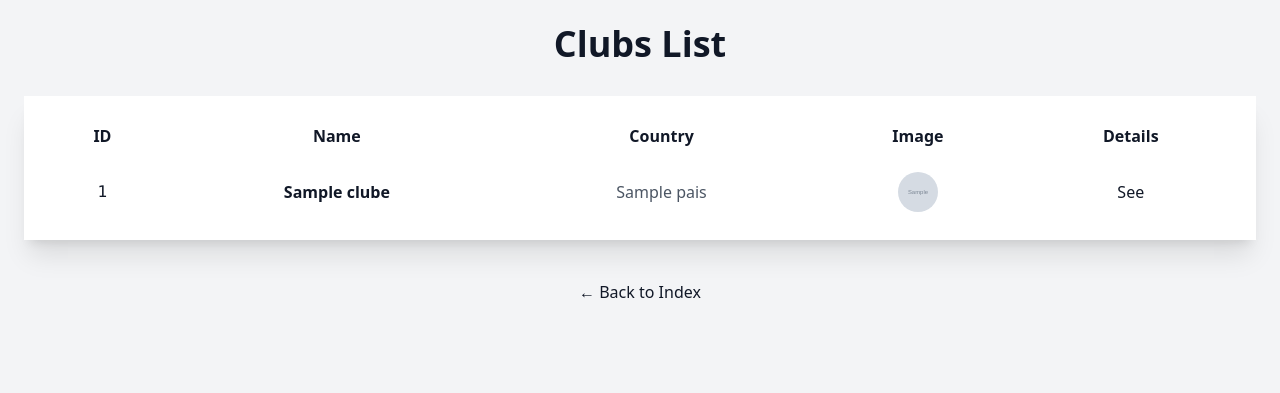
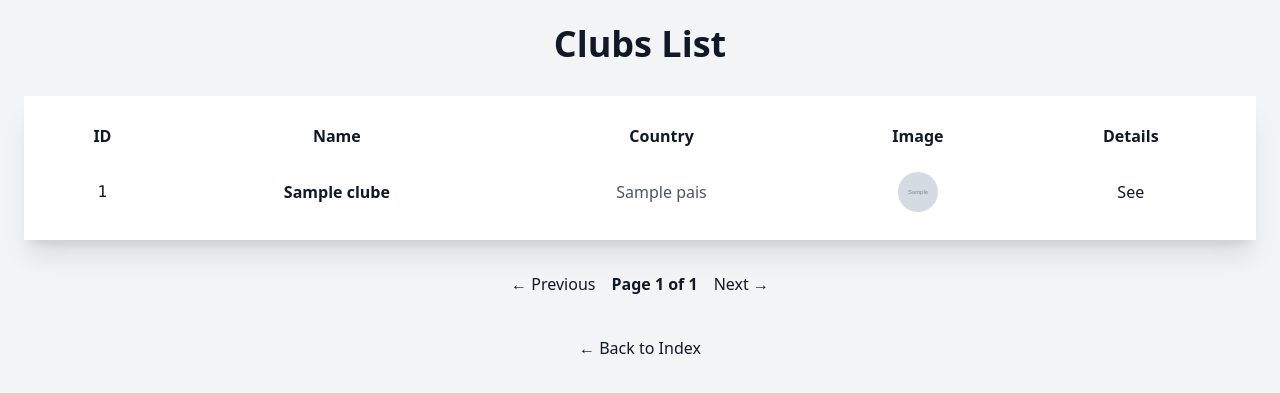
Before and after one commit to Bernardo2409/FBD_Project, a Flask app: template templates/clubs.html in a window 1280 px wide. Shown: the top 393 px of the page. Run offline with Flask 3, Linux system fonts and the light colour scheme; the template is opened without the code that fills it: most values are stand-ins (such as "Sample title", 1, 10 or a date in 2020); grey boxes marked "Sample" are stand-in pictures; some libraries are stand-ins or nearby versions.

Commit message:
Páginas

```diff
--- a/app.py
+++ b/app.py
@@ -1,7 +1,7 @@
 from flask import Flask, render_template, request, redirect, jsonify, url_for
 
-from persistence.players import list_all, read
-from persistence.clubs import list_all_clubs, read_club
+from persistence.players import list_all, list_paginated, read
+from persistence.clubs import list_all_clubs, list_paginated_clubs, read_club
 from persistence.users import create_user, login_user, get_users
 
 import random
@@ -49,9 +49,18 @@ def index():
 
 @app.route("/players")
 def players_list():
-    jogadores = list_all()
-    return render_template("players.html", jogadores=jogadores)
+    page = int(request.args.get("page", 1))
+    per_page = 10
 
+    jogadores, total = list_paginated(page, per_page)
+    total_pages = (total + per_page - 1) // per_page
+
+    return render_template(
+        "players.html",
+        jogadores=jogadores,
+        page=page,
+        total_pages=total_pages
+    )
 
 @app.route("/players/<j_id>")
 def player_details(j_id):
@@ -65,8 +74,18 @@ def player_details(j_id):
 
 @app.route("/clubs")
 def clubs_list():
-    clubes = list_all_clubs()   # função que vais criar
-    return render_template("clubs.html", clubes=clubes)
+    page = int(request.args.get("page", 1))
+    per_page = 10
+
+    clubes, total = list_paginated_clubs(page, per_page)
+    total_pages = (total + per_page - 1) // per_page
+
+    return render_template(
+        "clubs.html",
+        clubes=clubes,
+        page=page,
+        total_pages=total_pages
+    )
 
 
 @app.route("/clubs/<c_id>")
--- a/persistence/clubs.py
+++ b/persistence/clubs.py
@@ -99,3 +99,44 @@ def read_club(club_id):
         "imagem": club_image,
         "jogadores": jogadores
     }
+
+def list_paginated_clubs(page: int, per_page: int):
+    offset = (page - 1) * per_page
+
+    conn = create_connection()
+    cursor = conn.cursor()
+
+    # Total de clubes
+    cursor.execute("SELECT COUNT(*) FROM FantasyChamp.Clube;")
+    total = cursor.fetchone()[0]
+
+    # Query paginada
+    query = f"""
+        SELECT C.ID,
+               C.Nome,
+               P.País AS Pais_Nome,
+               P.país_imagem AS Pais_Imagem,
+               C.clube_imagem
+        FROM FantasyChamp.Clube C
+        JOIN FantasyChamp.País P ON C.ID_País = P.ID
+        ORDER BY C.Nome
+        OFFSET {offset} ROWS FETCH NEXT {per_page} ROWS ONLY;
+    """
+
+    cursor.execute(query)
+    rows = cursor.fetchall()
+
+    clubes = []
+    for row in rows:
+        imagem_clube = row.clube_imagem if row.clube_imagem else DEFAULT_IMAGE
+        imagem_pais = row.Pais_Imagem if row.Pais_Imagem else DEFAULT_IMAGE
+
+        clubes.append({
+            "id": row.ID,
+            "nome": row.Nome,
+            "pais": row.Pais_Nome,
+            "pais_imagem": imagem_pais,
+            "imagem": imagem_clube
+        })
+
+    return clubes, total
--- a/templates/clubs.html
+++ b/templates/clubs.html
@@ -55,6 +55,32 @@
             </table>
         </div>
 
+        <!-- PAGINATION -->
+        <div class="mt-8 flex justify-center items-center gap-4">
+
+            {% if page > 1 %}
+                <a href="/clubs?page={{ page - 1 }}" class="btn btn-outline">
+                    ← Previous
+                </a>
+            {% else %}
+                <button class="btn btn-outline btn-disabled">← Previous</button>
+            {% endif %}
+
+            <span class="font-bold">
+                Page {{ page }} of {{ total_pages }}
+            </span>
+
+            {% if page < total_pages %}
+                <a href="/clubs?page={{ page + 1 }}" class="btn btn-outline">
+                    Next →
+                </a>
+            {% else %}
+                <button class="btn btn-outline btn-disabled">Next →</button>
+            {% endif %}
+
+        </div>
+
+
         <div class="mt-10 text-center">
             <a href="/index" class="btn btn-secondary px-8">← Back to Index</a>
         </div>
```
Also changed, not shown: persistence/players.py (+33 -0 lines), templates/players.html (+30 -0 lines).
